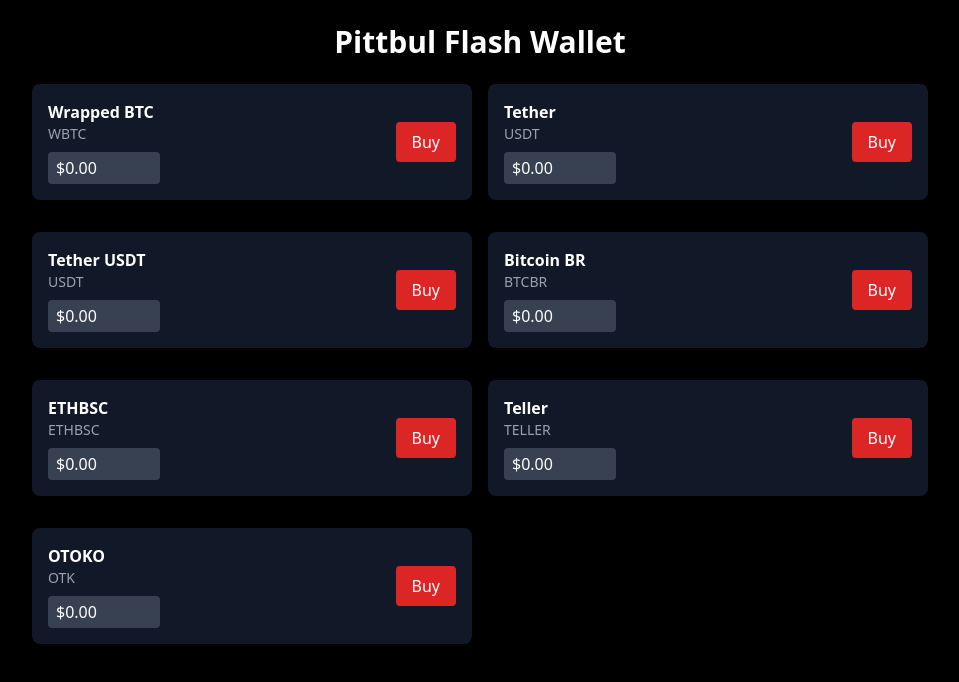
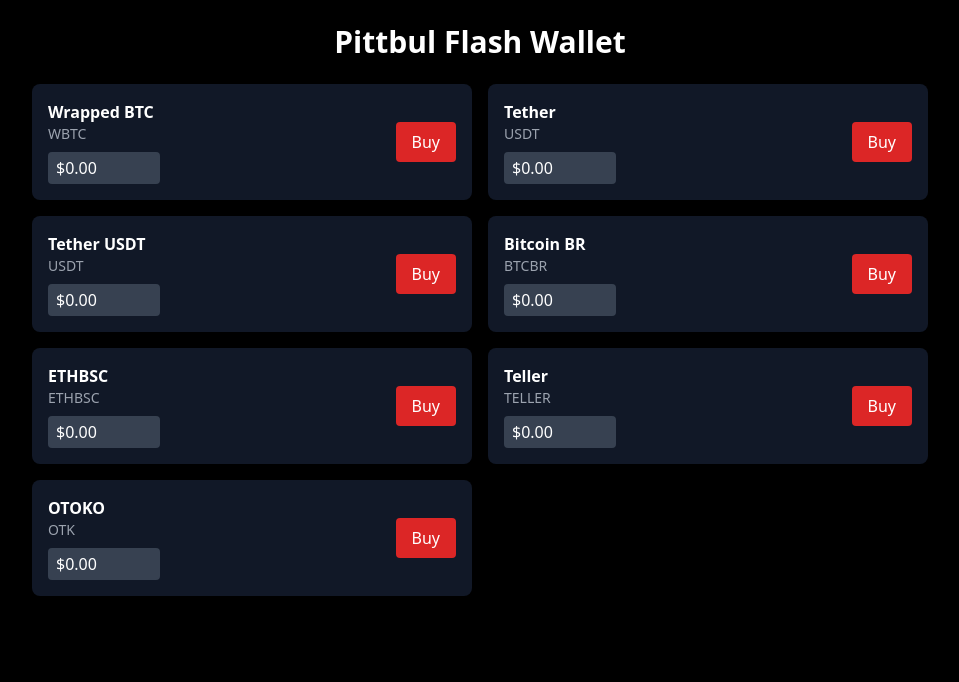
Before and after one commit to Tether-creator/pittbul-flash-wallet, a React (Vite) app: page / in a window 1280 px wide. Shown: the top 682 px of the page, without its empty margins (160-1119 px from the left). Built offline with nearby package versions, Linux system fonts and the light colour scheme.

Commit message:
Update TokenCard.jsx

```diff
--- a/src/components/TokenCard.jsx
+++ b/src/components/TokenCard.jsx
@@ -2,7 +2,7 @@ import React from 'react';
 
 const TokenCard = ({ name, symbol, price, onBuy }) => {
   return (
-    <div className="flex justify-between items-center bg-gray-900 hover:bg-gray-800 p-4 rounded-lg shadow-md mb-4">
+    <div className="flex justify-between items-center bg-gray-900 hover:bg-gray-800 p-4 rounded-lg shadow-md w-full">
       <div>
         <h2 className="text-white font-bold">{name}</h2>
         <p className="text-sm text-gray-400">{symbol}</p>
```
